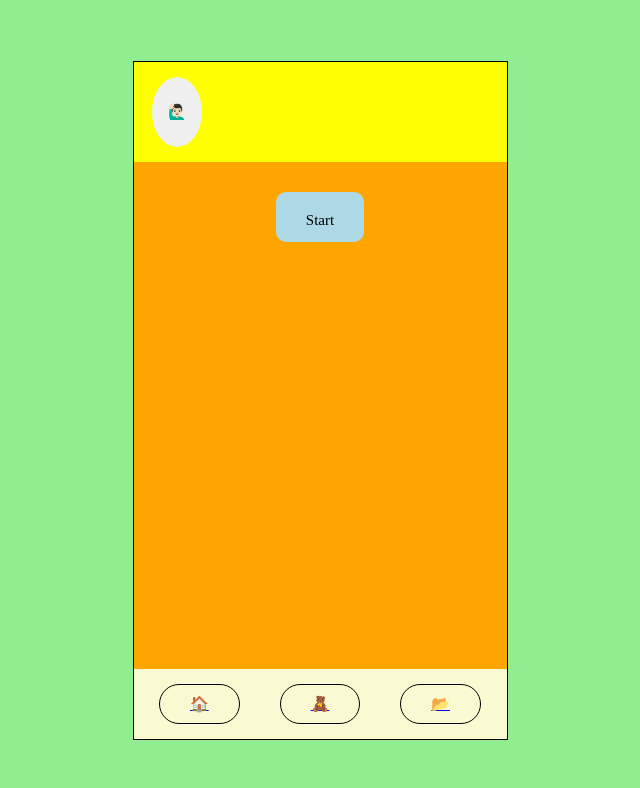
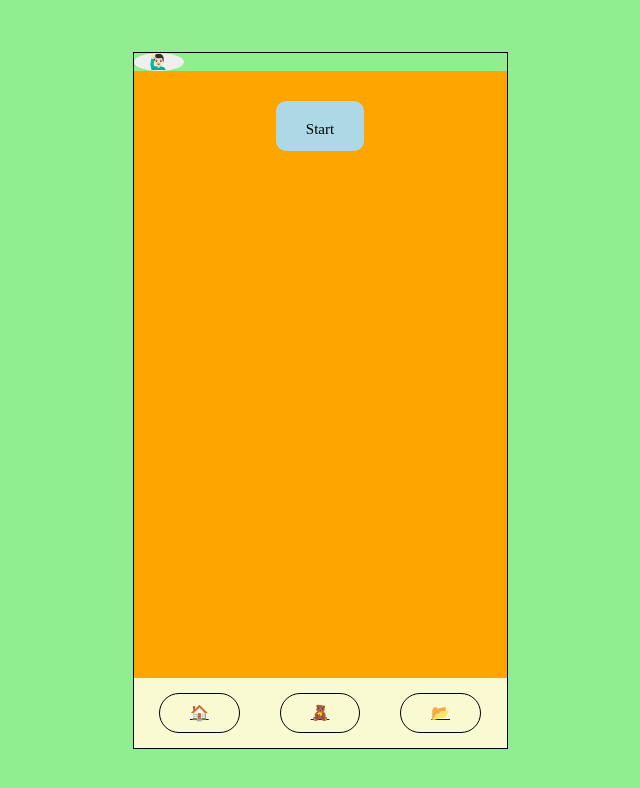
Before and after one commit to j-eick/vocab-dojo, a Next.js app: page / in a window 1280 px wide. Shown: the top 788 px of the page, without its empty margins (320-960 px from the left). Built offline with nearby package versions, Linux system fonts and the light colour scheme.

Commit message:
removed header, position: relative

```diff
--- a/src/components/Layout.js
+++ b/src/components/Layout.js
@@ -1,6 +1,6 @@
 import styled from 'styled-components';
 
-import Header from './Header.jsx';
+import ProfileButton from './Button/ProfileButton.jsx';
 import Nav from './Nav.jsx';
 
 const Canvas = styled.div`
@@ -12,6 +12,7 @@ const Canvas = styled.div`
 `;
 
 const ResponsiveContainer = styled.div`
+	position: relative;
 	width: 100%;
 	min-height: 100%;
 
@@ -26,7 +27,7 @@ const StyledMain = styled.main`
 	display: flex;
 	flex-direction: column;
 	align-items: center;
-	min-height: calc(667px - 160px);
+	min-height: calc(667px - 60px);
 	background-color: orange;
 `;
 
@@ -35,7 +36,7 @@ export default function Layout({children}) {
 		<>
 			<Canvas>
 				<ResponsiveContainer>
-					<Header />
+					<ProfileButton></ProfileButton>
 					<StyledMain>{children}</StyledMain>
 					<Nav />
 				</ResponsiveContainer>
```
